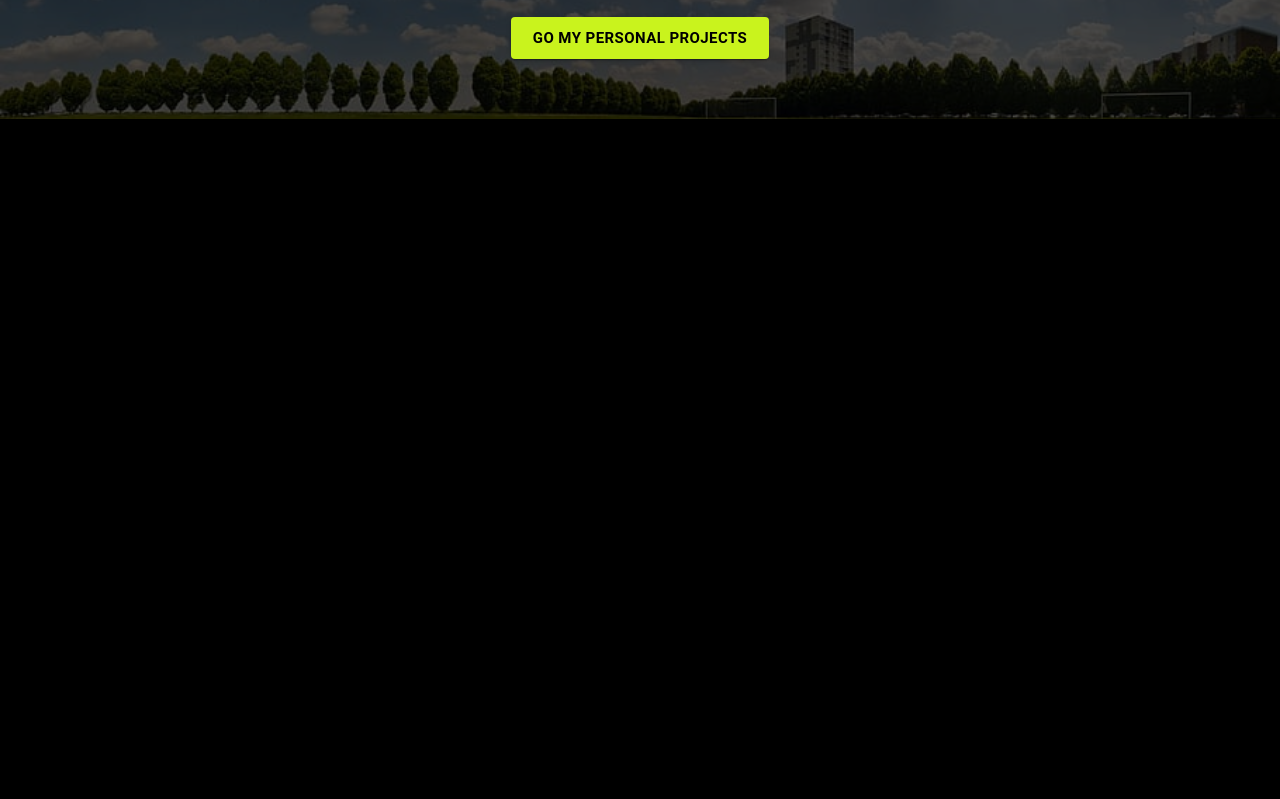
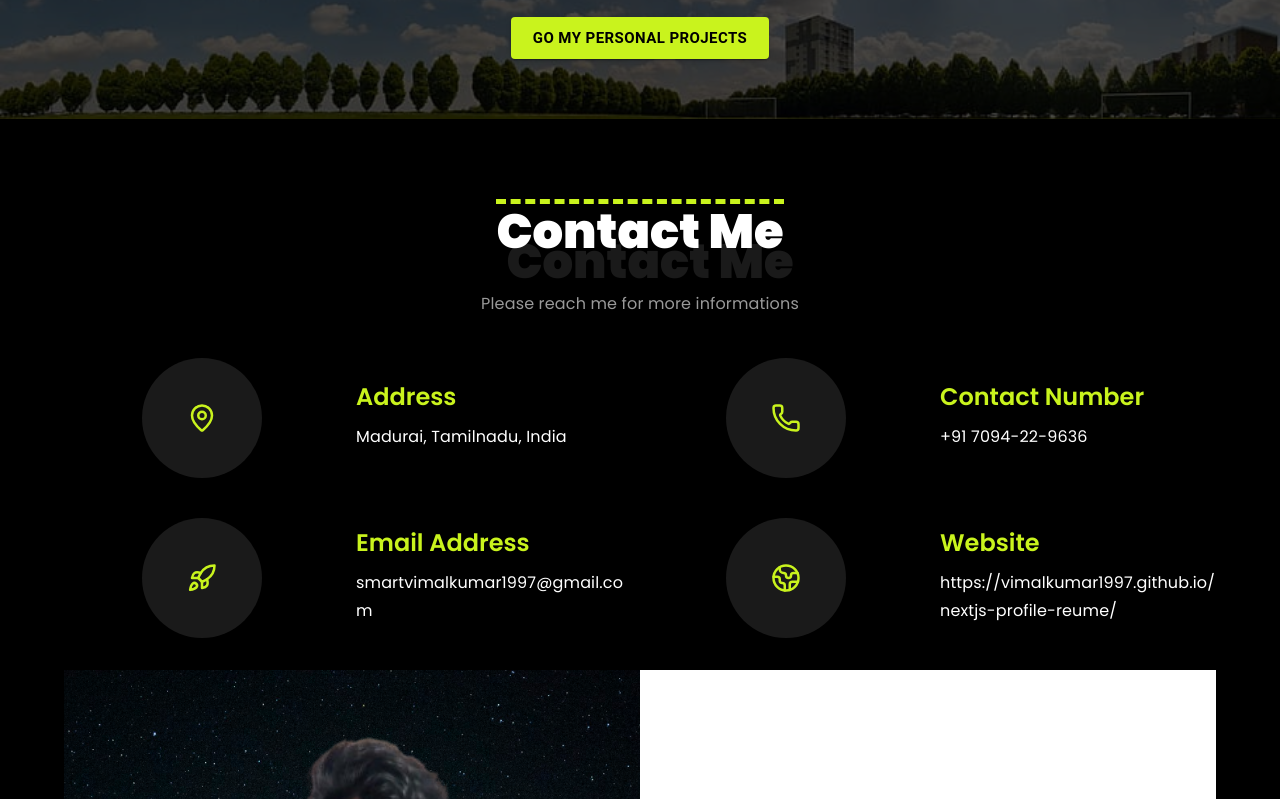
Before and after one commit to vimalkumar1997/nextjs-profile-reume, a Next.js app: page / in a window 1280 px wide. Shown: the part 4421-5220 px from the top of the page. Before the commit the page ends 4540 px from the top, so only its background shows below. Built offline with nearby package versions, Linux system fonts and the light colour scheme.

Commit message:
nextjsprofilecontact

```diff
--- a/src/pages/index.tsx
+++ b/src/pages/index.tsx
@@ -7,6 +7,7 @@ import ResumeComponent from "@/Components/ResumeComponent";
 import MySkillsComponent from "@/Components/MySkillsComponent";
 import ProjectsComponent from "@/Components/ProjectsComponent";
 import ChatBotCustomer from "@/Components/ChatBotCustomer";
+import ContactMeComponent from "@/Components/ContactMeComponent"
 import Box from '@mui/material/Box';
 export default function Home() {
    const [isChatOpen, setIsChatOpen] = useState<boolean>(false);
@@ -28,6 +29,7 @@ export default function Home() {
           <ResumeComponent/>
           <MySkillsComponent/>
           <ProjectsComponent/>
+          <ContactMeComponent/>
         </Box>
           <ChatBotCustomer isChatOpen={isChatOpen} setIsChatOpen={setIsChatOpen}/>
       </div>
```
